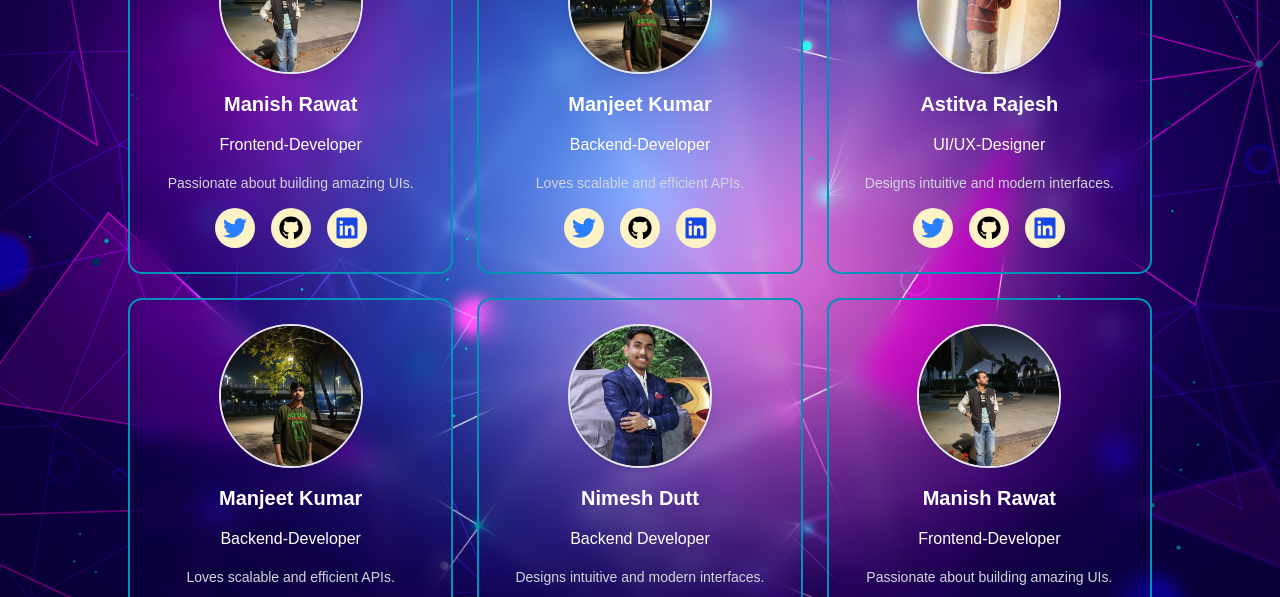
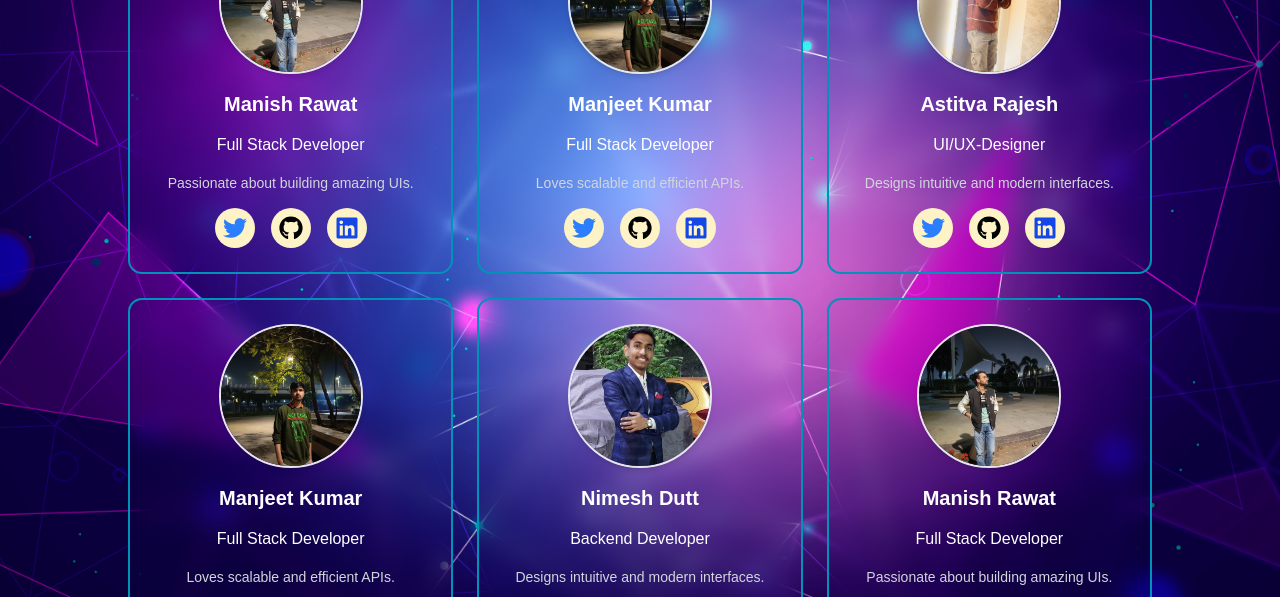
Before and after one commit to manishiiitl1261/Multilingual-Video-calling-platform-, a Next.js app in the folder client/: page / in a window 1280 px wide. Shown: the part 1940-2537 px from the top of the page. Built offline with nearby package versions, Linux system fonts and the light colour scheme.

Commit message:
changes in some  member's role

```diff
--- a/client/src/Components/ContactUs/helper.tsx
+++ b/client/src/Components/ContactUs/helper.tsx
@@ -2,7 +2,7 @@ const TeamMember = [
   {
     imagePath: "/assest/Manish.jpeg",
     name: "Manish Rawat",
-    title: <span style={{ color: "white" }}>Frontend-Developer</span>,
+    title: <span style={{ color: "white" }}>Full Stack Developer</span>,
     description: "Passionate about building amazing UIs.",
     twitter: "https://twitter.com/alice",
     github: "https://github.com/manishiiitl1261",
@@ -12,7 +12,7 @@ const TeamMember = [
   {
     imagePath: "/assest/Manjeet1.jpeg",
     name: "Manjeet Kumar",
-    title: <span style={{ color: "white" }}>Backend-Developer</span>,
+    title: <span style={{ color: "white" }}>Full Stack Developer</span>,
     description: "Loves scalable and efficient APIs.",
     twitter: "https://twitter.com/bob",
     github: "https://github.com/manjeetkumar29",
@@ -32,7 +32,7 @@ const TeamMember = [
   {
     imagePath: "/assest/Manjeet1.jpeg",
     name: "Manjeet Kumar",
-    title: <span style={{ color: "white" }}>Backend-Developer</span>,
+    title: <span style={{ color: "white" }}>Full Stack Developer</span>,
     description: "Loves scalable and efficient APIs.",
     twitter: "https://twitter.com/bob",
     github: "https://github.com/manjeetkumar29",
@@ -52,7 +52,7 @@ const TeamMember = [
   {
     imagePath: "/assest/Manish.jpeg",
     name: "Manish Rawat",
-    title: <span style={{ color: "white" }}>Frontend-Developer</span>,
+    title: <span style={{ color: "white" }}>Full Stack Developer</span>,
     description: "Passionate about building amazing UIs.",
     twitter: "https://twitter.com/alice",
     github: "https://github.com/manishiiitl1261",
```
